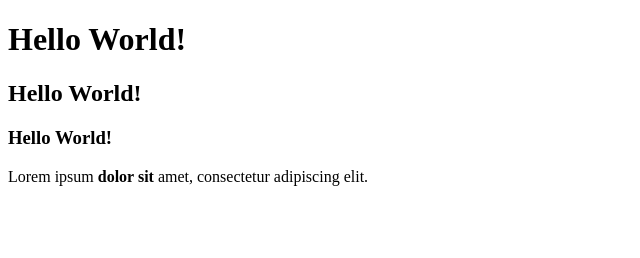
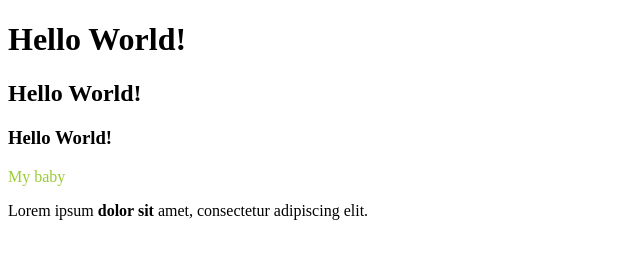
Before and after one commit to iriskillah/my-first-webpage, a plain HTML site: page index.html in a window 1280 px wide. Shown: the whole page, without its empty margins (0-640 px from the left). Drawn offline with Linux system fonts and the light colour scheme.

Commit message:
I learned how to add an external css file to my first html webpage.

```diff
--- a/index.html
+++ b/index.html
@@ -3,6 +3,7 @@
     <head>
         <meta charset="UTF-8">
         <title>My First Webpage</title>
+        <link rel="stylesheet" href="styles.css">
     </head>
 
     <body>
@@ -10,6 +11,7 @@
         <h1>Hello World!</h1>
         <h2>Hello World!</h2>
         <h3>Hello World!</h3>
+        <div>My baby</div>
         <p>Lorem ipsum <strong>dolor sit</strong> amet, consectetur adipiscing elit.</p>
     </body>
 </html>
--- /dev/null
+++ b/styles.css
@@ -0,0 +1,3 @@
+div {
+    color: yellowgreen;
+}
```
